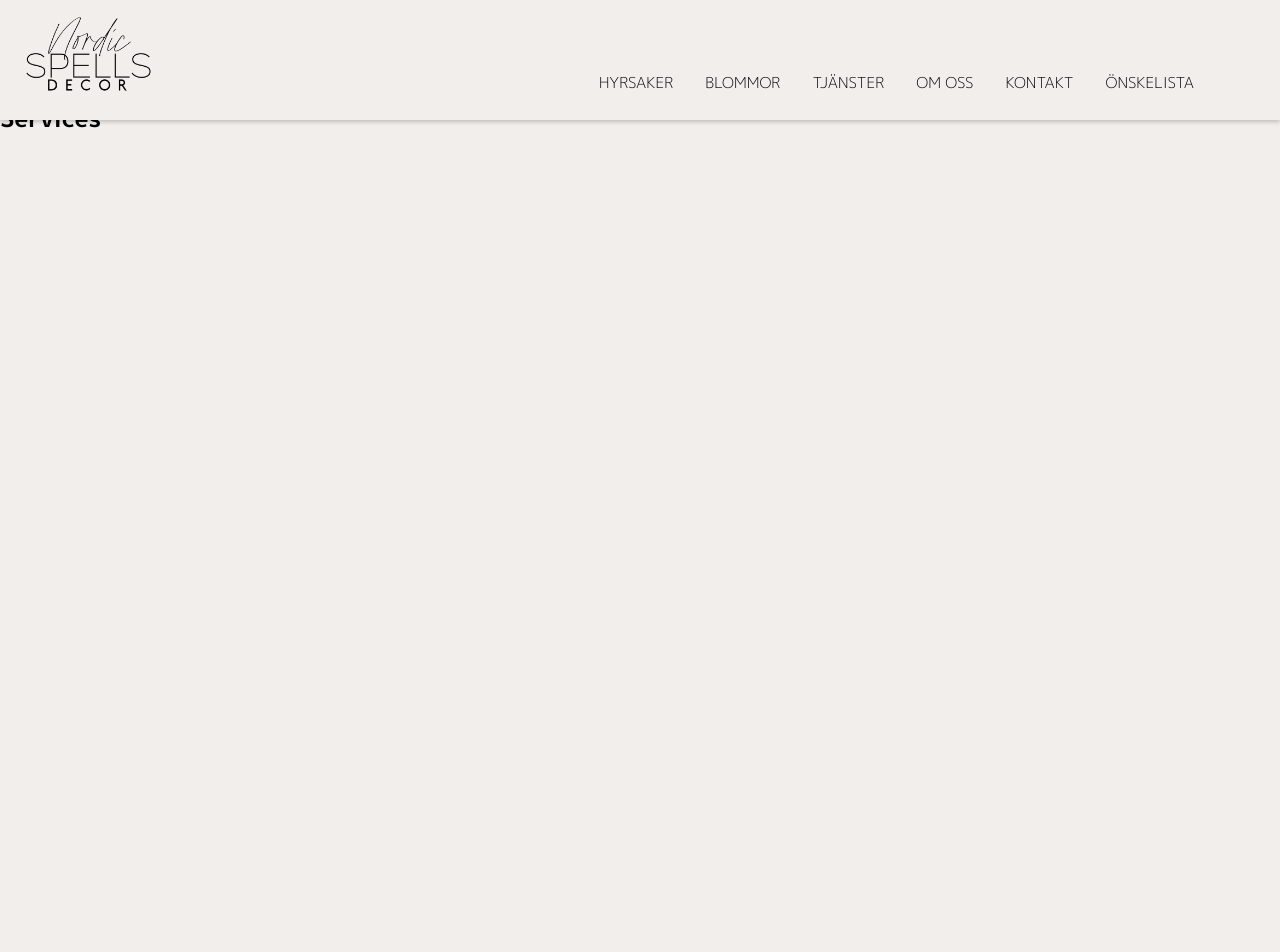
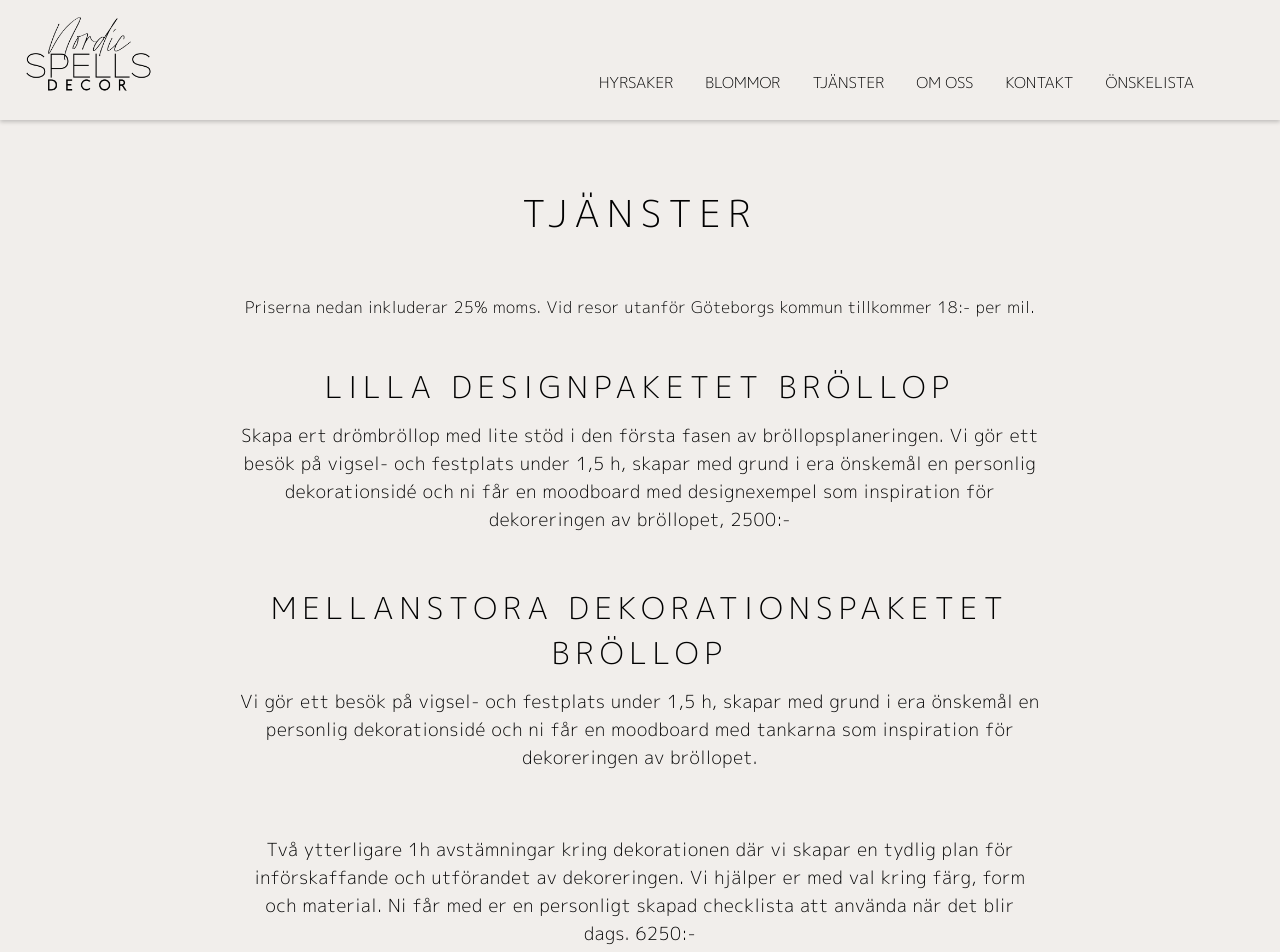
Before and after one commit to mathildakarlsson/final-project, a React (Create React App) app: page /services in a window 1280 px wide. Shown: the top 952 px of the page. Before the commit the page ends 800 px from the top, so only its background shows below. Built offline with nearby package versions, Linux system fonts and the light colour scheme.

Commit message:
added content and styling for Services

```diff
--- a/src/components/Services.js
+++ b/src/components/Services.js
@@ -3,14 +3,190 @@ import styled from 'styled-components';
 
 const Services = () => {
     return (
-        <section>
-            <Header>Services</Header>
-        </section>
+        <Section>
+            <InfoContainer>
+                <Header>Tjänster</Header>
+                <ExtraInfo>Priserna nedan inkluderar 25% moms.
+                    Vid resor utanför Göteborgs kommun tillkommer 18:- per mil.</ExtraInfo>
+
+                <WeddingHeader>Lilla designpaketet bröllop</WeddingHeader>
+                <Info>Skapa ert drömbröllop med lite stöd i den första fasen av bröllopsplaneringen. Vi gör
+                    ett besök på vigsel- och festplats under 1,5 h, skapar med grund i era önskemål en
+                    personlig dekorationsidé och ni får en moodboard med designexempel som inspiration för
+                    dekoreringen av bröllopet, 2500:-</Info>
+
+                <WeddingHeader>Mellanstora dekorationspaketet bröllop</WeddingHeader>
+                <Info>Vi gör ett besök på vigsel- och festplats under 1,5 h, skapar med grund i era önskemål
+                    en personlig dekorationsidé och ni får en moodboard med tankarna som inspiration för
+                    dekoreringen av bröllopet.</Info>
+                <Info>Två ytterligare 1h avstämningar kring dekorationen där vi skapar en tydlig plan för
+                    införskaffande och utförandet av dekoreringen. Vi hjälper er med val kring färg, form
+                    och material. Ni får med er en personligt skapad checklista att använda när det blir dags.
+                    6250:-</Info>
+                <Info>Om så önskas finns möjlighet att lägga till hyrsakspaketet nedan alternativt välja
+                    individuella hyrsaker till dess specifika kostnad.
+                    Även blomsterarrangemang går att beställa och ni får då en offert av oss att ta ställning till.</Info>
+
+                <WeddingHeader>Stora dekorationspaketet bröllop</WeddingHeader>
+                <Info>Vi gör ett besök på vigsel- och festplats under 1,5 h, skapar med grund i era önskemål
+                    en personlig dekorationsidé och ni får en moodboard med tankarna som inspiration för
+                    dekoreringen av bröllopet.
+                    Två ytterligare 1h avstämningar kring dekorationen där vi skapar en tydlig plan för
+                    utförandet av dekorationen tillsammans. Vi hjälper er med val kring färg, form och
+                    material.</Info>
+
+                <Info>När det är dags för bröllop ingår 8h dekoration av två personer på plats där vi
+                    förverkligar dekorationsplanen vi skapat tillsammans med er. Vid behov kan det finnas möjlighet
+                    att lägga till extra timmar för en kostnad av 1000:-/h för två personers jobb.
+                    15 000:-</Info>
+
+                <Info>Om så önskas finns möjlighet att lägga till hyrsakspaketet nedan alternativt välja
+                    individuella hyrsaker till dess specifika kostnad. Även blomsterarrangemang går att beställa
+                    och ni får då en offert av oss att ta ställning till.</Info>
+
+                <PartiesContainer>
+                    <PartiesHeader>Lilla designpaketet fest/event</PartiesHeader>
+                    <PartiesInfo>Designkonsultation till fest och event på plats i lokal under 1h. Vi skapar med grund i
+                        era önskemål en personlig dekorationsidé och ni får en moodboard med designideér som inspiration för dekoreringen
+                        av festen/eventet 1750:-.</PartiesInfo>
+
+                    <PartiesHeader>Mellanstora dekorationspaketet fest/event</PartiesHeader>
+                    <PartiesInfo>Designkonsultation till fest och event på plats i lokal under 1h. Vi skapar med grund i
+                        era önskemål en personlig dekorationsidé och ni får en moodboard med tankarna som inspiration för dekoreringen av festen/eventet.
+                        Två ytterligare 1h avstämningar kring dekorationen där vi skapar en tydlig plan för
+                        utförandet av dekorationen tillsammans. Vi hjälper er med val kring färg, form och
+                        material. Ni får med er en personligt skapad checklista att använda när det blir dags.
+                        5 250:-</PartiesInfo>
+                    <PartiesInfo>Om så önskas finns möjlighet att lägga till hyrsakspaketet nedan alternativt välja
+                        individuella hyrsaker till dess specifika kostnad. Även blomsterarrangemang går att beställa och ni får då en offert av oss att ta ställning till.</PartiesInfo>
+
+
+                        <PartiesHeader>Stora dekorationspaketet fest/event</PartiesHeader>
+                    <PartiesInfo>Designkonsultation till fest och event på plats i lokal under 1h. Vi skapar med grund i
+                        era önskemål en personlig dekorationsidé och ni får en moodboard med tankarna som
+                        inspiration för dekoreringen av festen/eventet.
+                        Två ytterligare 1h avstämningar kring dekorationen där vi skapar en tydlig plan för
+                        utförandet av dekorationen tillsammans. Vi hjälper er med val kring färg, form och
+                        material.
+                        När det är dags för festen ingår 8h dekoration av två personer på plats där vi
+                        förverkligar dekorationsplanen vi skapat tillsammans med er. Vid behov kan det finnas
+                        möjlighet att lägga till extra timmar för en kostnad av 1000:-/h för två personers jobb.
+                        14 250:-</PartiesInfo>
+                        <PartiesInfo>Om så önskas finns möjlighet att lägga till hyrsakspaketet nedan alternativt välja
+                        individuella hyrsaker till dess specifika kostnad. Även blomsterarrangemang går att beställa och ni får då en offert av oss att ta ställning till.</PartiesInfo>
+
+                </PartiesContainer>
+                </InfoContainer>
+
+
+                </Section>
     )
 };
 
 export default Services;
 
+
+const Section = styled.section `
+    display: flex;
+    flex-direction: column;
+    margin: 1rem;
+`
+
+const InfoContainer = styled.div `
+    padding-top: 170px;
+    margin: 0px 30px;
+    display: flex;
+    flex-direction: column;
+    text-align: center;
+    align-self: center;
+    justify-self: center;
+
+    @media (min-width: 668px) {
+        width: 800px;
+    }
+`
+
 const Header = styled.h1 `
-    padding-top: 100px;
+    text-transform: uppercase;
+    font-weight: 300;
+    padding-bottom: 2.5rem;
+    font-size: 32px;
+    letter-spacing: .15em;
+
+    @media (min-width: 668px) {
+        font-size: 37px;
+        letter-spacing: .2em;
+    }
+
 `
+
+const ExtraInfo = styled.p `
+    font-weight: 300;
+    margin: 12px 0;
+    line-height: 28px;
+    padding-bottom: 2rem;
+
+    @media (min-width: 668px) {
+        font-size: 16px;
+        letter-spacing: .03em;
+    }
+`
+
+const WeddingHeader = styled.h1 `
+    text-transform: uppercase;
+    font-weight: 300;
+    font-size: 25px;
+    letter-spacing: .15em;
+
+    @media (min-width: 668px) {
+        font-size: 30px;
+        letter-spacing: .2em;
+    }
+
+`
+
+const PartiesContainer = styled.div`
+background-color: white;
+padding: 2rem;
+`
+
+const PartiesHeader = styled.h1 `
+text-transform: uppercase;
+font-weight: 300;
+font-size: 25px;
+letter-spacing: .15em;
+background-color: white;
+margin-top: 2rem;
+
+
+@media (min-width: 668px) {
+    font-size: 30px;
+    letter-spacing: .2em;
+}
+
+`
+
+const Info = styled.h4 `
+    font-weight: 300;
+    margin: 12px 0;
+    line-height: 28px;
+    padding-bottom: 2.5rem;
+
+    @media (min-width: 668px) {
+        font-size: 18px;
+        letter-spacing: .03em;
+    }
+`
+
+const PartiesInfo = styled.h4 `
+font-weight: 300;
+margin: 12px 0;
+line-height: 28px;
+padding-bottom: 2.5rem;
+background-color: white;
+
+@media (min-width: 668px) {
+    font-size: 18px;
+    letter-spacing: .03em;
+}
+`
```
